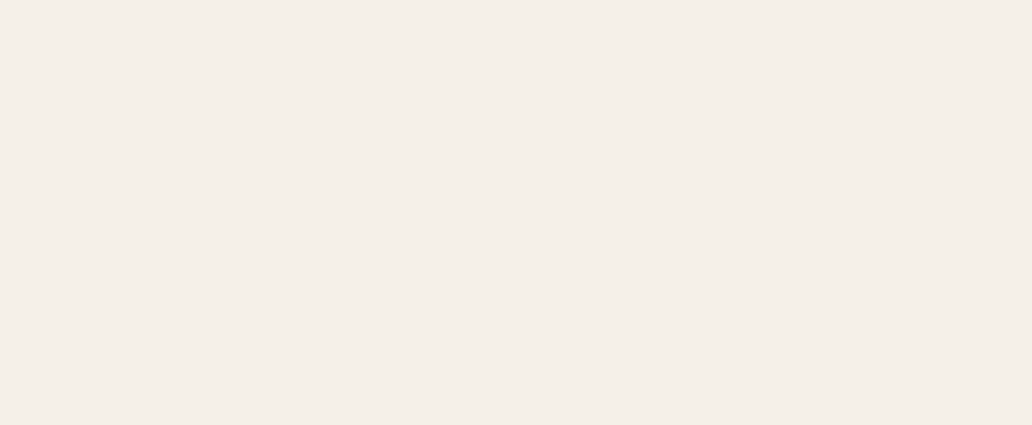
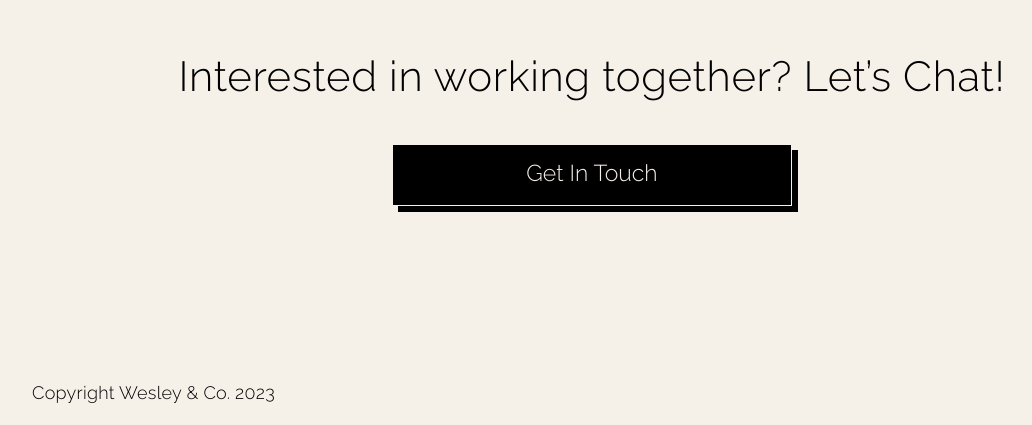
Before and after one commit to lwesley08/WesleyCoWebDesign, a Nuxt app: page / in a window 1280 px wide. Shown: the part 2347-2772 px from the top of the page, without its empty margins (48-1080 px from the left). Before the commit the page ends 1357 px from the top, so only its background shows below. Built offline with nearby package versions, Linux system fonts and the light colour scheme.

Commit message:
footer and copyright

```diff
--- a/app.vue
+++ b/app.vue
@@ -2,6 +2,8 @@
  <Header/>
  <Hero/>
  <AboutMe/>
+ <PastWork/>
+ <Footer/>
 </template>
 
 <style lang="scss">
--- /dev/null
+++ b/components/Footer.vue
@@ -0,0 +1,61 @@
+<template>
+  <div class="footer">
+    <div class="footer__content-container">
+      <h3 class="footer__cta-text">Interested in working together? Let’s Chat!</h3>
+      <button class="footer__cta">Get In Touch</button>
+    </div>
+    <div class="footer__copyright">
+      <p>Copyright Wesley & Co. 2023</p>
+    </div>
+  </div>
+</template>
+
+<style lang="scss" scoped>
+.footer {
+  min-height: 415px;
+  box-sizing: border-box;
+  width: 100%;
+  padding: 0px 80px;
+  display: flex;
+  flex-direction: column;
+  justify-content: space-between;
+
+  &__content-container {
+    display: flex;
+    flex-direction: column;
+    align-items: center;
+  }
+
+  &__cta-text {
+    font-family: Raleway;
+    font-size: 42px;
+    font-weight: 300;
+    line-height: 50px;
+    letter-spacing: 0.015em;
+  }
+
+  &__cta {
+    width: 400px;
+    padding-top: 14px;
+    padding-bottom: 19px;
+    border-radius: 0px;
+    font-family: Raleway;
+    font-size: 23px;
+    font-weight: 300;
+    line-height: 27px;
+    letter-spacing: 0em;
+    color: $falling-petals;
+    background: black;
+    border: 1.5px solid $falling-petals;
+    box-shadow: 6px 6px 0px 0px #000000;
+  }
+
+  &__copyright {
+    font-family: Raleway;
+    font-size: 18px;
+    font-weight: 300;
+    line-height: 29px;
+    letter-spacing: 0.015em;
+  }
+}
+</style>
--- a/components/Hero.vue
+++ b/components/Hero.vue
@@ -4,7 +4,7 @@
       <h2 class="hero__title">Modern Designs with a <span class="hero__title--accent">Classic Flair</span></h2>
       <div class="hero__cta-container">
         <button class="hero__cta hero__cta--portfolio">Past Work</button>
-        <button class="hero__cta hero__cta--container">Get In Touch</button>
+        <button class="hero__cta hero__cta--contact">Get In Touch</button>
       </div>
     </div>
     <div class="hero__image-container">
@@ -54,7 +54,6 @@
     font-size: 23px;
     font-weight: 300;
     line-height: 27px;
-    letter-spacing: 0em;
 
     &--portfolio {
       margin-right: 30px;
@@ -63,7 +62,7 @@
       box-shadow: 6px 6px 0px 0px #000000;
     }
 
-    &--container {
+    &--contact {
       color: $falling-petals;
       background: black;
       border: 1.5px solid $falling-petals;
--- /dev/null
+++ b/components/PastWork.vue
@@ -0,0 +1,14 @@
+<template>
+  <div class="portfolio">
+
+  </div>
+</template>
+
+<style lang="scss" scoped>
+.portfolio {
+  box-sizing: border-box;
+  width: 100%;
+  min-height: 1000px;
+  padding: 0px 80px;
+}
+</style>
```
